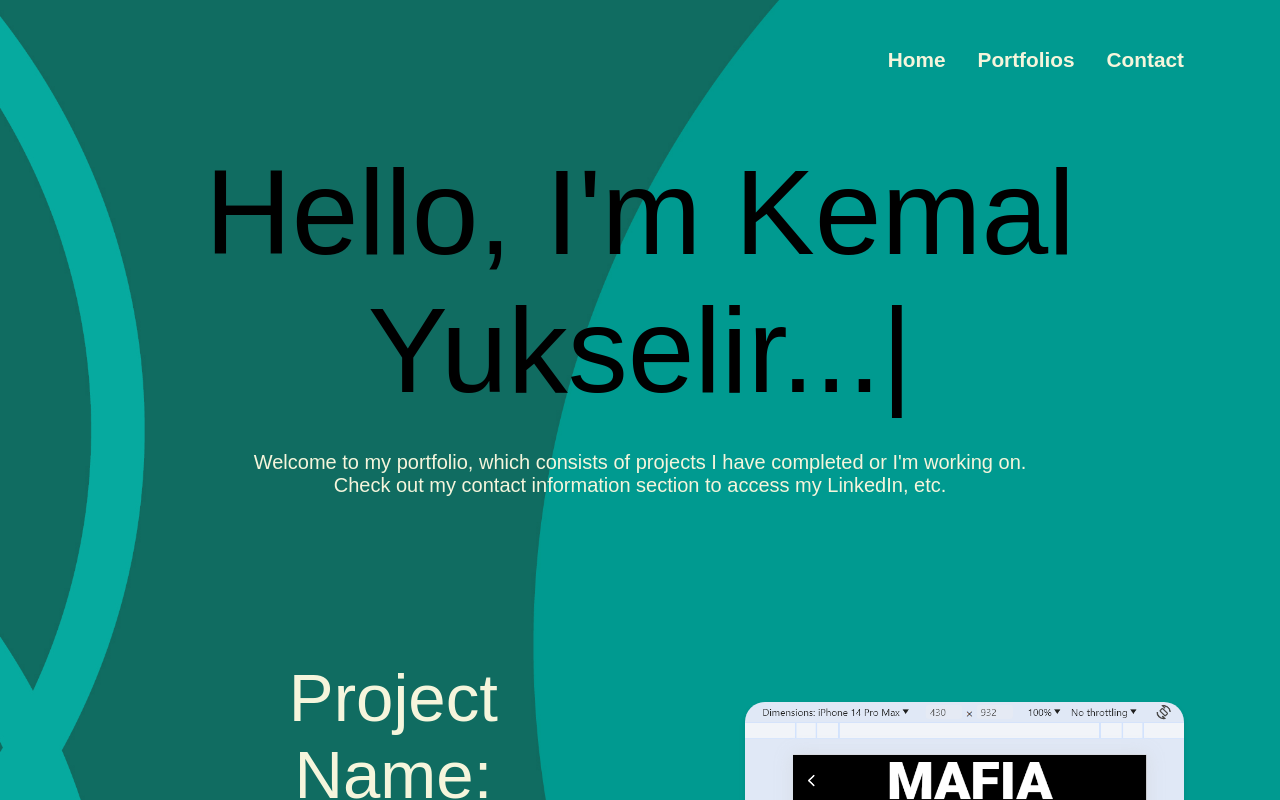
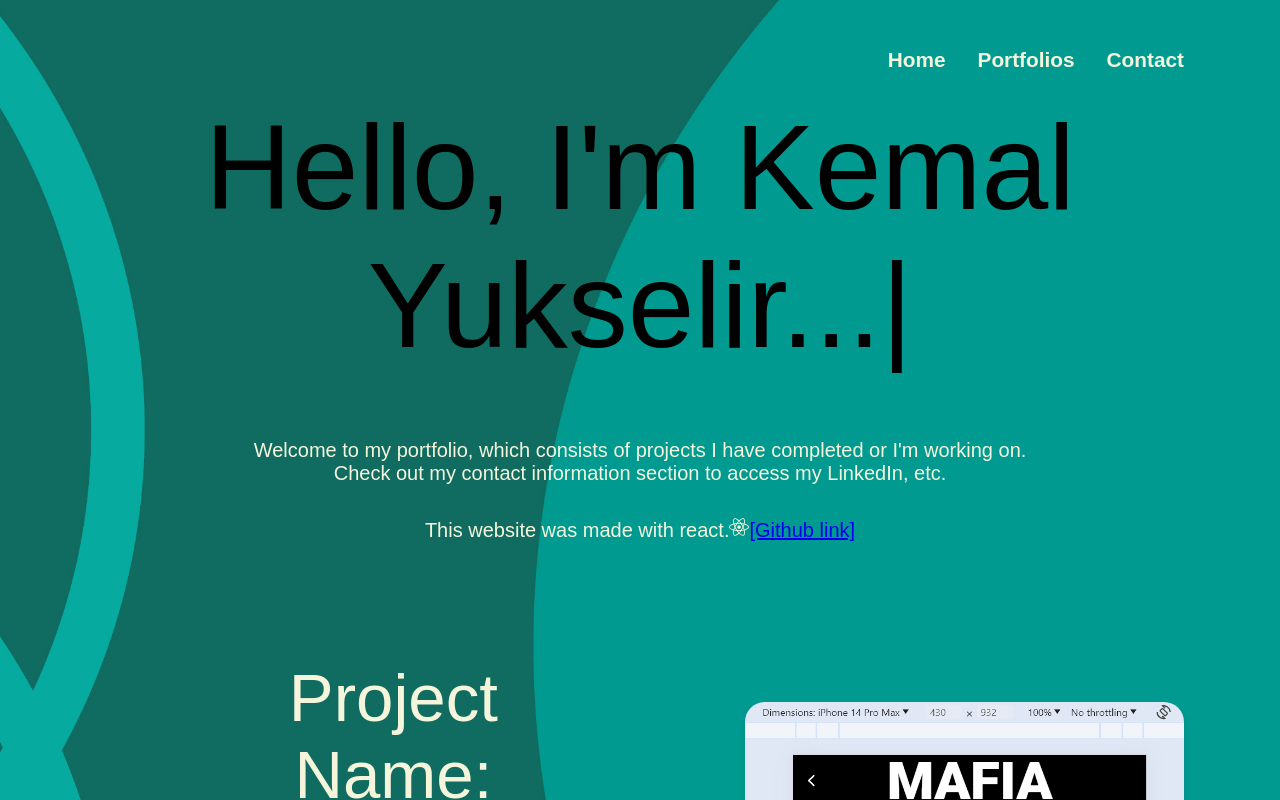
Before and after one commit to KemalYukselir/portfolio-website, a React (Create React App) app: page / in a window 1280 px wide. Shown: the top 800 px of the page. Built offline with nearby package versions, Linux system fonts and the light colour scheme; a web font is replaced by a local one.

Commit message:
added "This website was made with react." on home page

```diff
--- a/src/App.css
+++ b/src/App.css
@@ -77,6 +77,9 @@ nav {
 .home-section #primary-text {
   font-size: 20px;
   color: beige;
+}
+.home-section p {
+  margin-top: 3%;
 }
 
 .portfolio-section {
--- a/src/Components/Home.js
+++ b/src/Components/Home.js
@@ -1,5 +1,7 @@
 import React from 'react'
 import Navigation from './NavigationBar'
+import { FaReact } from "react-icons/fa";
+
 
 const Home = () => {
   return (
@@ -13,6 +15,9 @@ const Home = () => {
             Welcome to my portfolio, which consists of projects I have completed or I'm working on. <br/>
             Check out my contact information section to access my LinkedIn, etc.
           </p>
+          <p id="primary-text">
+            This website was made with react.{<FaReact/>}<a href="https://github.com/KemalYukselir/portfolio-website" target="_blank" rel="noreferrer">[Github link]</a>
+          </p>
       </div>
     </div>
   )
```
